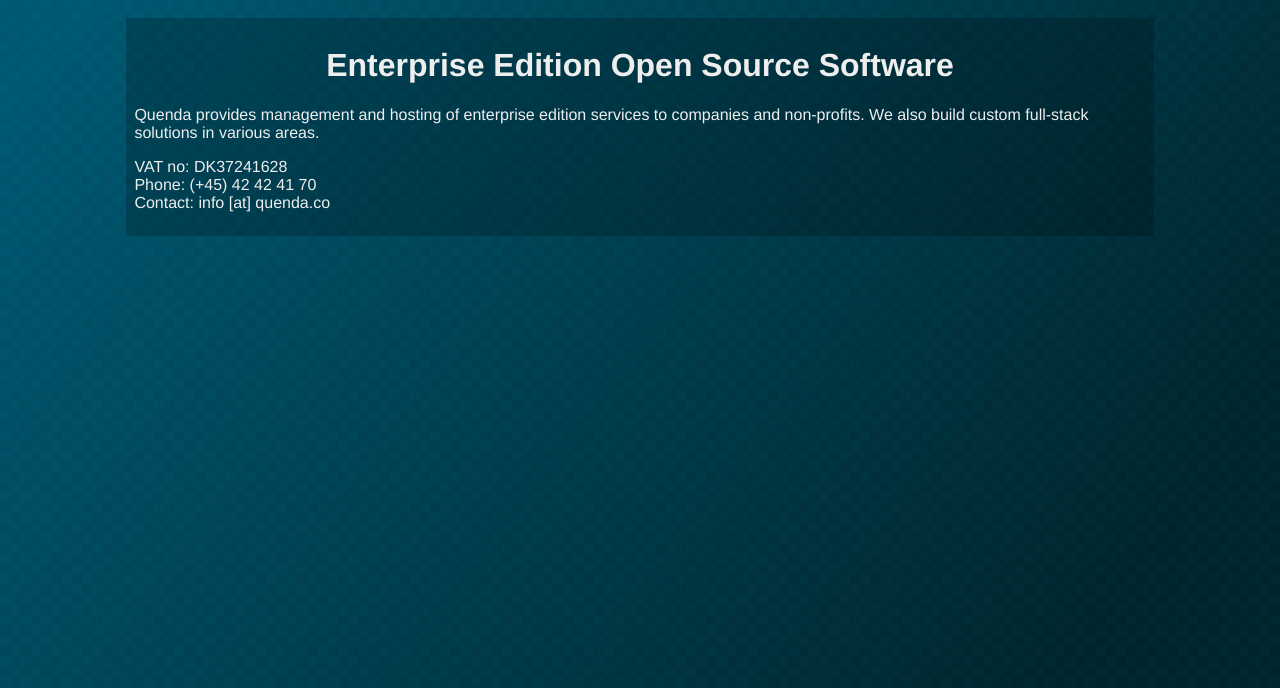
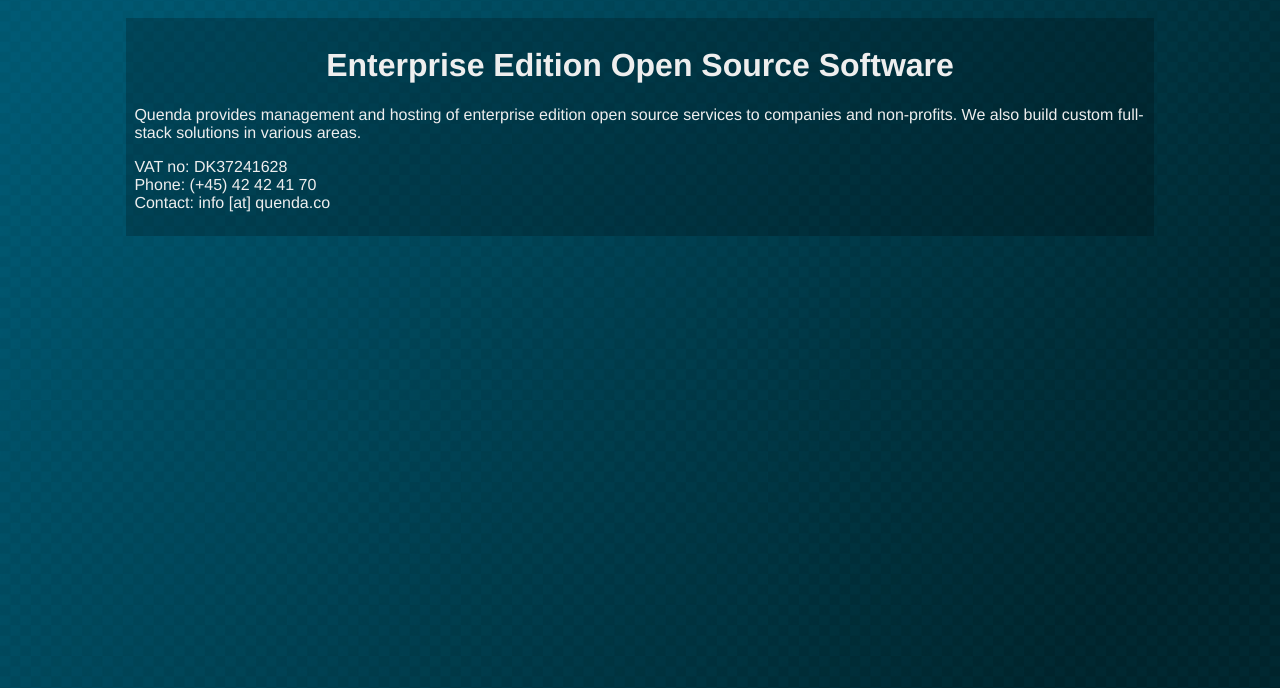
Before and after one commit to quenda/quenda-site, a plain HTML site: page index.html in a window 1280 px wide. Shown: the part 112-800 px from the top of the page. Drawn offline with Linux system fonts and the light colour scheme.

Commit message:
...open source

```diff
--- a/index.html
+++ b/index.html
@@ -16,7 +16,7 @@
     <div style="margin: 0 auto; margin-top: 130px; padding:8px; height: 100%; background: rgba(0,0,0,0.2); width: 80%;">
     <h1 style="text-align: center;">Enterprise Edition Open Source Software</h1>
     <p>
-        Quenda provides management and hosting of enterprise edition services to companies and non-profits.
+        Quenda provides management and hosting of enterprise edition open source services to companies and non-profits.
         We also build custom full-stack solutions in various areas.
     </p>
     <p>
```
